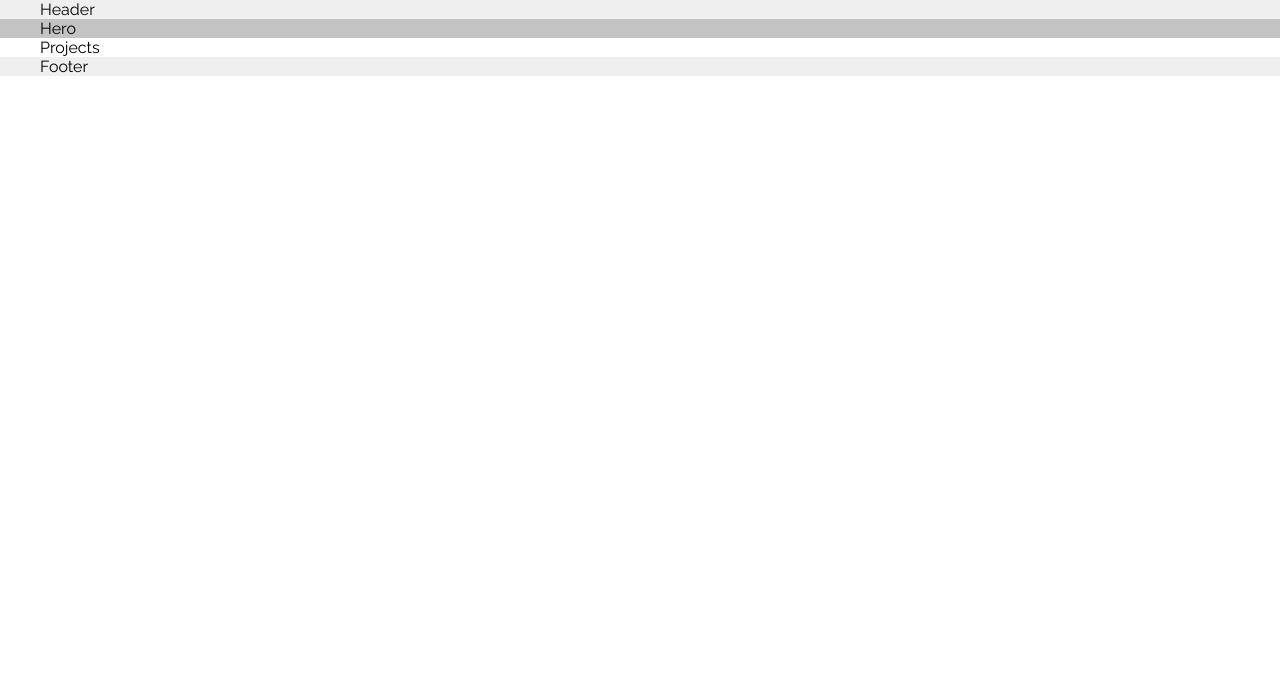
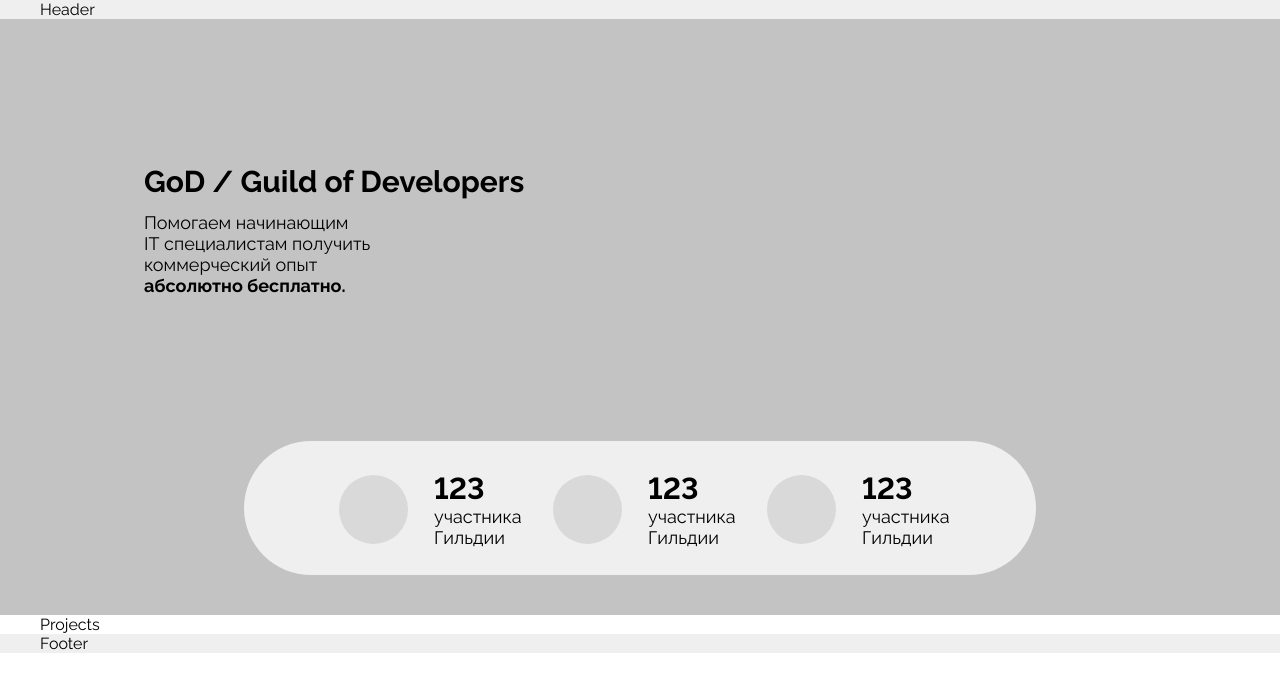
Before and after one commit to GuildOfDevelopers/guild-of-developers-frontend, a React (Create React App) app: page / in a window 1280 px wide. Shown: the top 692 px of the page. Built offline with nearby package versions, Linux system fonts and the light colour scheme.

Commit message:
feat: section Hero

```diff
--- a/src/components/Hero/index.tsx
+++ b/src/components/Hero/index.tsx
@@ -1,12 +1,67 @@
 import React, { FC } from 'react';
 import { Container } from '../../lib/styled/container';
-import { Section } from './style';
+import {
+  Section,
+  Wrapper,
+  Greetings,
+  Title,
+  Descr,
+  DescrSpan,
+  Members,
+  MembersItem,
+  MembersIcon,
+  MembersDescr,
+  MembersAmount,
+  MembersName
+} from './style';
+
+interface Member {
+  amount: number;
+  name: string;
+}
 
 const Hero: FC = () => {
+  const members: Member[] = [
+    {
+      amount: 123,
+      name: 'участника Гильдии'
+    },
+    {
+      amount: 123,
+      name: 'участника Гильдии'
+    },
+    {
+      amount: 123,
+      name: 'участника Гильдии'
+    }
+  ];
+
   return (
     <Section>
       <Container>
-        <p>Hero</p>
+        <Wrapper>
+          <Greetings>
+            <Title>GoD / Guild of Developers</Title>
+
+            <Descr>
+              Помогаем начинающим IT&nbsp;специалистам получить коммерческий опыт
+              <DescrSpan> абсолютно бесплатно.</DescrSpan>
+            </Descr>
+          </Greetings>
+
+          <Members>
+            {members.map((item) => (
+              <MembersItem>
+                <MembersIcon />
+
+                <MembersDescr>
+                  <MembersAmount>{item.amount}</MembersAmount>
+                  <MembersName>{item.name}</MembersName>
+                </MembersDescr>
+              </MembersItem>
+            ))}
+          </Members>
+        </Wrapper>
       </Container>
     </Section>
   );
--- a/src/components/Hero/style.tsx
+++ b/src/components/Hero/style.tsx
@@ -3,3 +3,81 @@ import styled from 'styled-components';
 export const Section = styled.section`
   background-color: var(--color-grey-2);
 `;
+
+export const Wrapper = styled.div`
+  margin: 0 0 0 auto;
+  padding: 145px 104px 40px;
+`;
+
+export const Greetings = styled.div`
+  max-width: 381px;
+  margin-bottom: 145px;
+`;
+
+export const Title = styled.h1`
+  margin: 0 0 13px;
+  font-size: var(--fs-600);
+  font-weight: var(--fw-700);
+  line-height: var(--line-height-600);
+  color: var(--color-black);
+`;
+
+export const Descr = styled.p`
+  padding-right: 50px;
+  max-width: 281px;
+  font-size: var(--fs-400);
+  font-weight: var(--fw-400);
+  line-height: var(--line-height-400);
+  color: var(--color-black);
+`;
+
+export const DescrSpan = styled.span`
+  font-weight: var(--fw-700);
+`;
+
+export const Members = styled.ul`
+  max-width: 792px;
+  margin: 0 auto;
+  padding: 30px 81px 27px 95px;
+  background-color: var(--color-white-2);
+  border-radius: 70px;
+  display: flex;
+  flex-wrap: wrap;
+`;
+
+export const MembersItem = styled.ul`
+  display: flex;
+  flex-wrap: wrap;
+  align-items: center;
+
+  :not(:last-child) {
+    margin-right: 26px;
+  }
+`;
+
+export const MembersIcon = styled.div`
+  flex-shrink: 0;
+  width: 69px;
+  height: 69px;
+  margin-right: 26px;
+  background-color: var(--color-grey-3);
+  border-radius: 50%;
+`;
+
+export const MembersDescr = styled.div`
+  width: 93px;
+`;
+
+export const MembersAmount = styled.p`
+  font-size: var(--fs-600);
+  font-weight: var(--fw-700);
+  line-height: var(--line-height-600);
+  font-variant-numeric: lining-nums;
+  font-feature-settings: 'lnum';
+`;
+
+export const MembersName = styled.p`
+  font-size: var(--fs-400);
+  font-weight: var(--fw-400);
+  line-height: var(--line-height-400);
+`;
```
